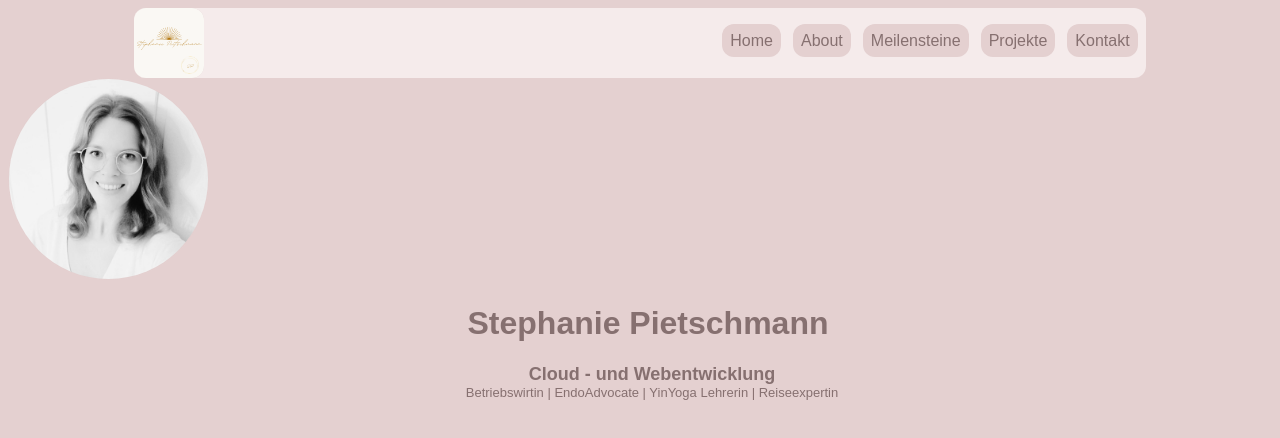
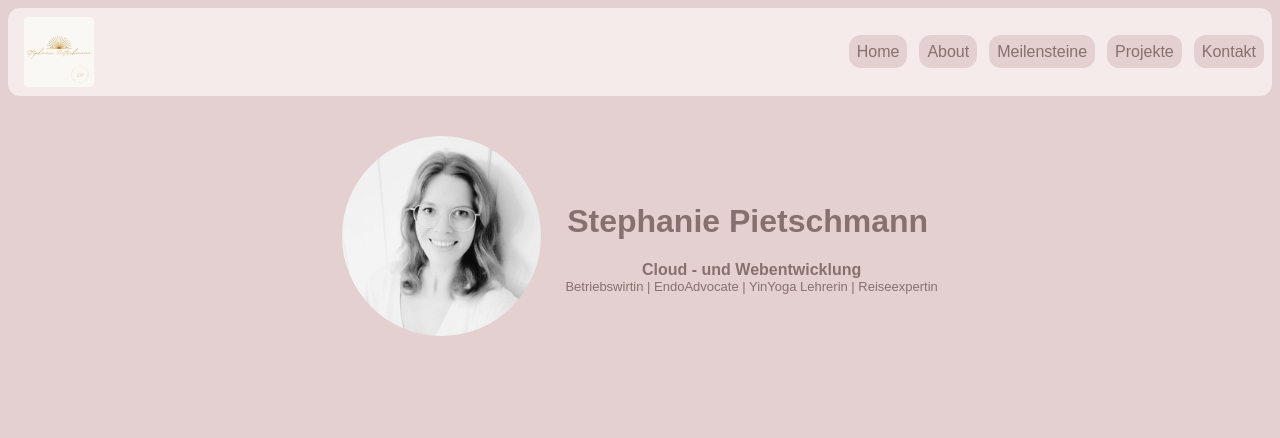
Before and after one commit to stephipie/stephipie.github.io, a plain HTML site: page index.html in a window 1280 px wide. Drawn offline with Linux system fonts and the light colour scheme.

Commit message:
add style to main section

```diff
--- a/styles/styles.css
+++ b/styles/styles.css
@@ -4,7 +4,7 @@ body {
 
 header {
     background-color: #f5ebeb;
-    width: 80%;
+    width: 100%;
     margin: 0 auto;
     border-radius: 12px;
 }
@@ -24,6 +24,7 @@ nav>ul>li {
     display: inline;
     text-align: right;
     border-radius: 12px;
+    line-height: 2.5rem;
 }
 
 nav>ul>li>a {
@@ -42,24 +43,37 @@ nav>ul>li>a:hover {
     color: white
 }
 
-h1 {
+/* nav .hamburger-menu { */
+/* display: none; */
+/* margin: 8px 12px 8px 0; */
+/* } */
+
+main {
+    margin-top: 40px;
+    display: flex;
+    justify-content: center;
+    flex-direction: row;
+    align-items: center;
+}
+
+h1,
+h2 {
     font-family: Arial, Helvetica, sans-serif;
     color: #867070;
-    font-size: xx-large;
     font-weight: bold;
-    padding-left: 16px;
     text-align: center;
 }
 
+h1 {
+    font-size: 2rem;
+    padding-left: 16px;
+}
+
 h2 {
-    font-family: Arial, Helvetica, sans-serif;
-    color: #867070;
-    font-size: large;
-    font-weight: bold;
+    font-size: 1rem;
     padding: 0;
     margin: 0;
     padding-left: 24px;
-    text-align: center;
 }
 
 .center {
@@ -103,26 +117,20 @@ button:hover {
 }
 
 .logo {
-    background-color: #E4D0D0;
+    /* background-color: #E4D0D0; */
     margin-top: auto;
     margin-bottom: auto;
     border-radius: 12px;
+    padding: 8px;
+    margin-left: 8px;
 }
 
 .profilepicture {
     background-color: #E4D0D0;
     border-radius: 50%;
-    padding: 1px;
-    margin: center;
-    text-align: center;
-    font-display: center;
-}
-
-table {
-    margin: center;
-    text-align: center;
-    padding-top: 8%;
-}
+    padding: auto;
+    margin: auto;
+    }
 
 input[type=text],
 select,
@@ -172,3 +180,15 @@ input[type=submit]:hover {
     border-radius: 12px;
     text-align: right;
 }
+
+
+
+/* @media only screen and (max-width: 1024px) { */
+/* nav .hamburger-menu { */
+/* display: block; */
+/* } */
+/* nav>ul { */
+/* display: none; */
+/* } */
+
+/* } */
```
